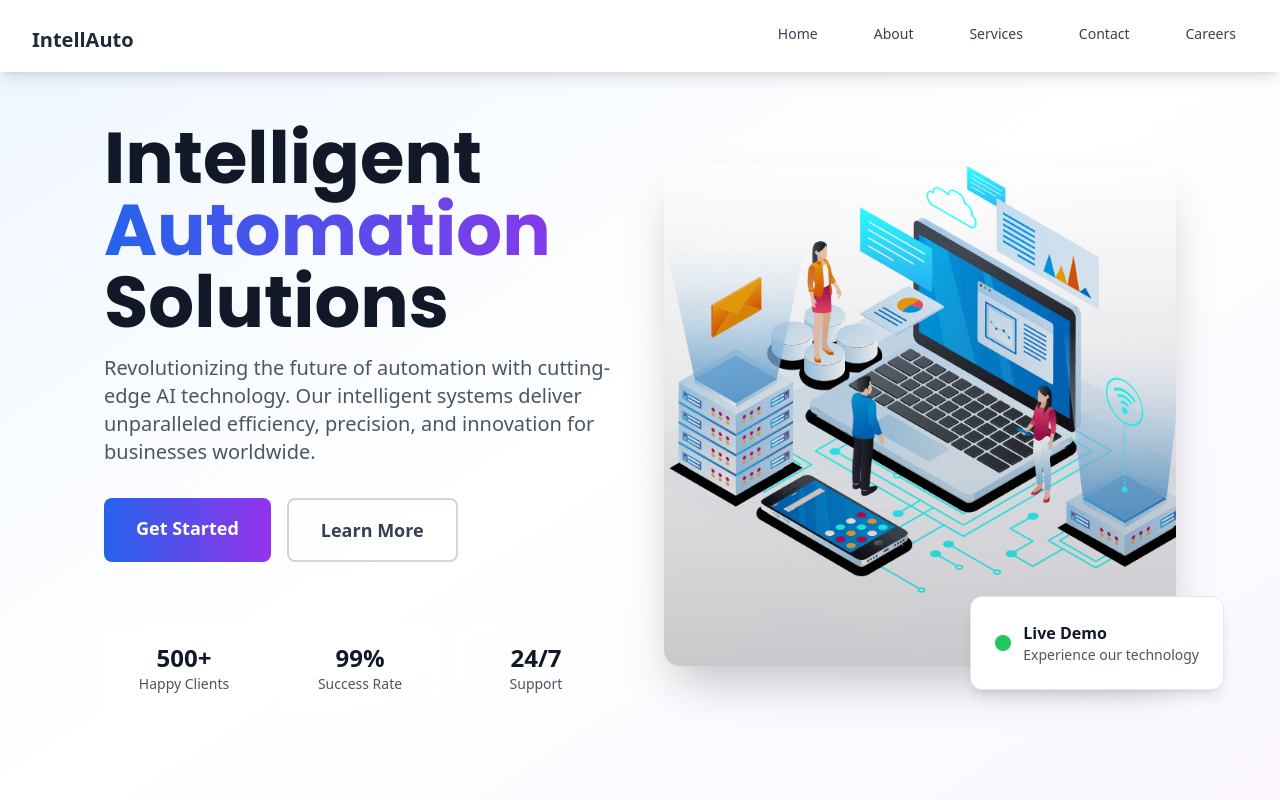
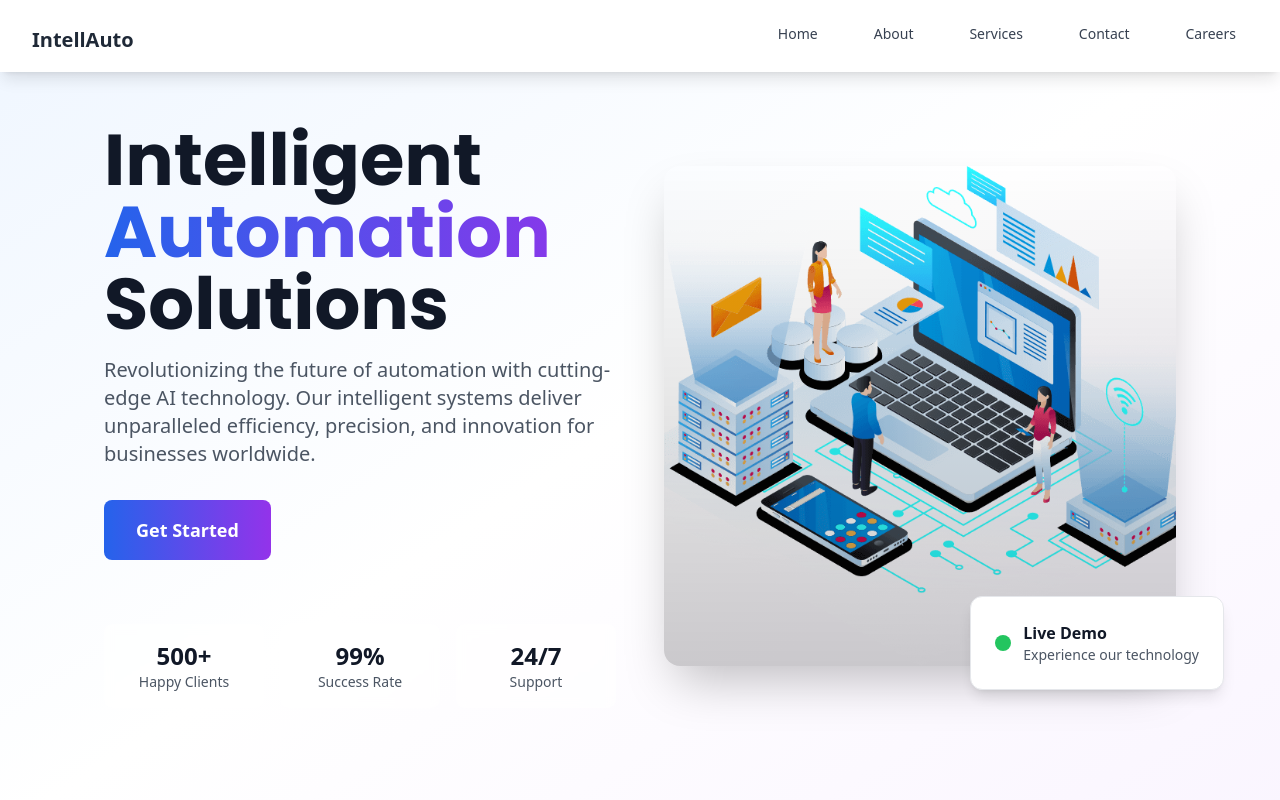
Before and after one commit to toseth97/intellAuto, a Next.js app: page / in a window 1280 px wide. Shown: the top 800 px of the page. Built offline with nearby package versions, Linux system fonts and the light colour scheme.

Commit message:
`Removed button element and updated h1 element styles`

```diff
--- a/app/components/Frontpage.js
+++ b/app/components/Frontpage.js
@@ -42,7 +42,7 @@ export default function Frontpage() {
                         className={`space-y-6 md:space-y-8 transition-all duration-1000 ${isVisible ? "opacity-100 translate-y-0" : "opacity-0 translate-y-10"} flex flex-col justify-center`}
                     >
                         <div className="space-y-4 text-center lg:text-left">
-                            <h1 className="text-5xl sm:text-4xl lg:text-6xl xl:text-7xl font-bold text-gray-900 leading-tight">
+                            <h1 className=" text-5xl sm:text-4xl lg:text-6xl xl:text-7xl font-bold text-gray-900 leading-tight">
                                 Intelligent
                                 <span className="bg-gradient-to-r from-blue-600 to-purple-600 bg-clip-text text-transparent block">
                                     {" "}
@@ -66,9 +66,6 @@ export default function Frontpage() {
                             >
                                 Get Started
                             </Link>
-                            <button className="border-2 border-gray-300 text-gray-700 px-6 sm:px-8 py-3 sm:py-4 rounded-lg font-semibold text-base sm:text-lg hover:border-gray-400 hover:text-gray-900 transition-all duration-300 hover:scale-105">
-                                Learn More
-                            </button>
                         </div>
 
                         <div className="grid grid-cols-3 gap-3 sm:gap-4 pt-6 sm:pt-8 mx-auto lg:mx-0">
```
